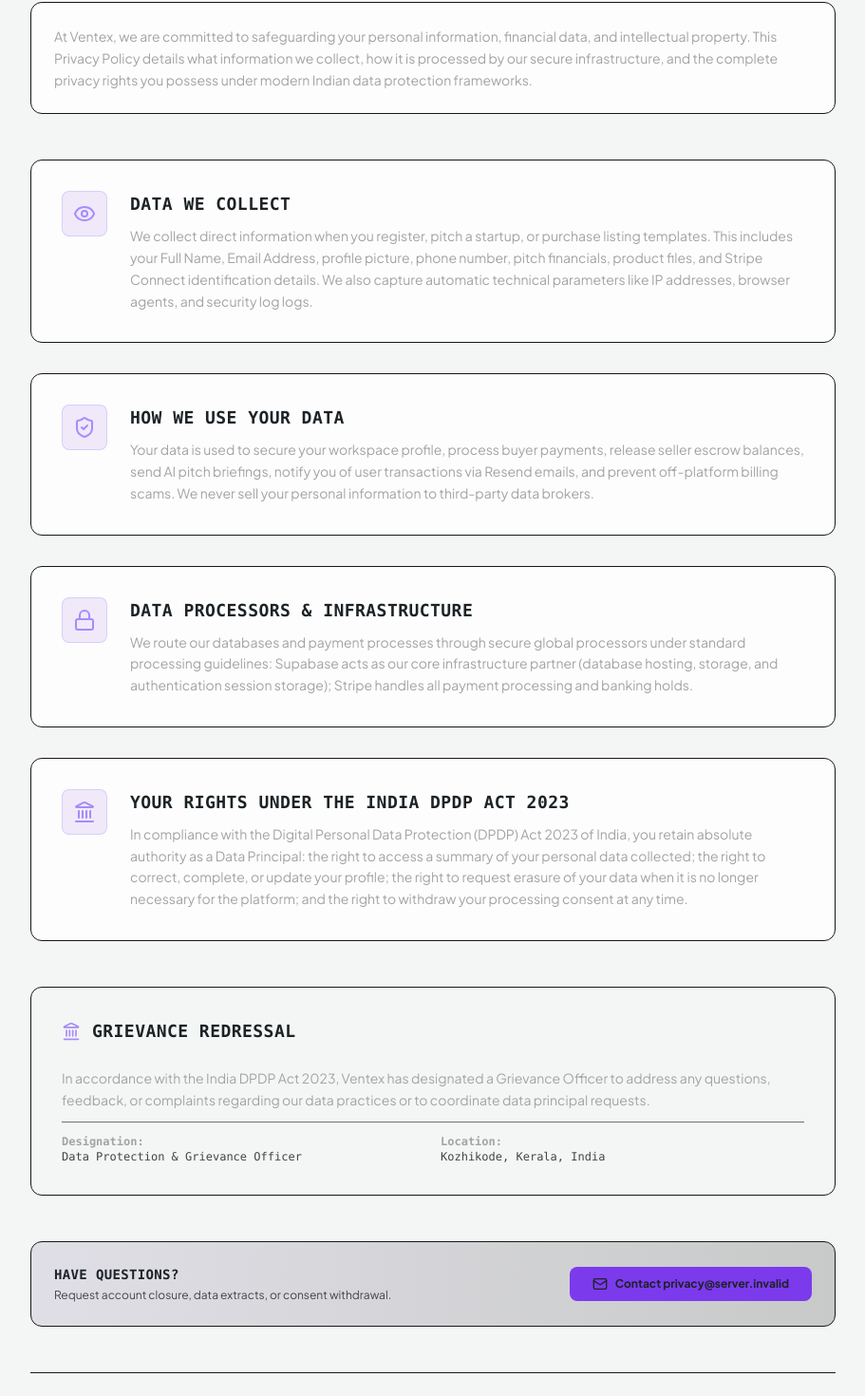
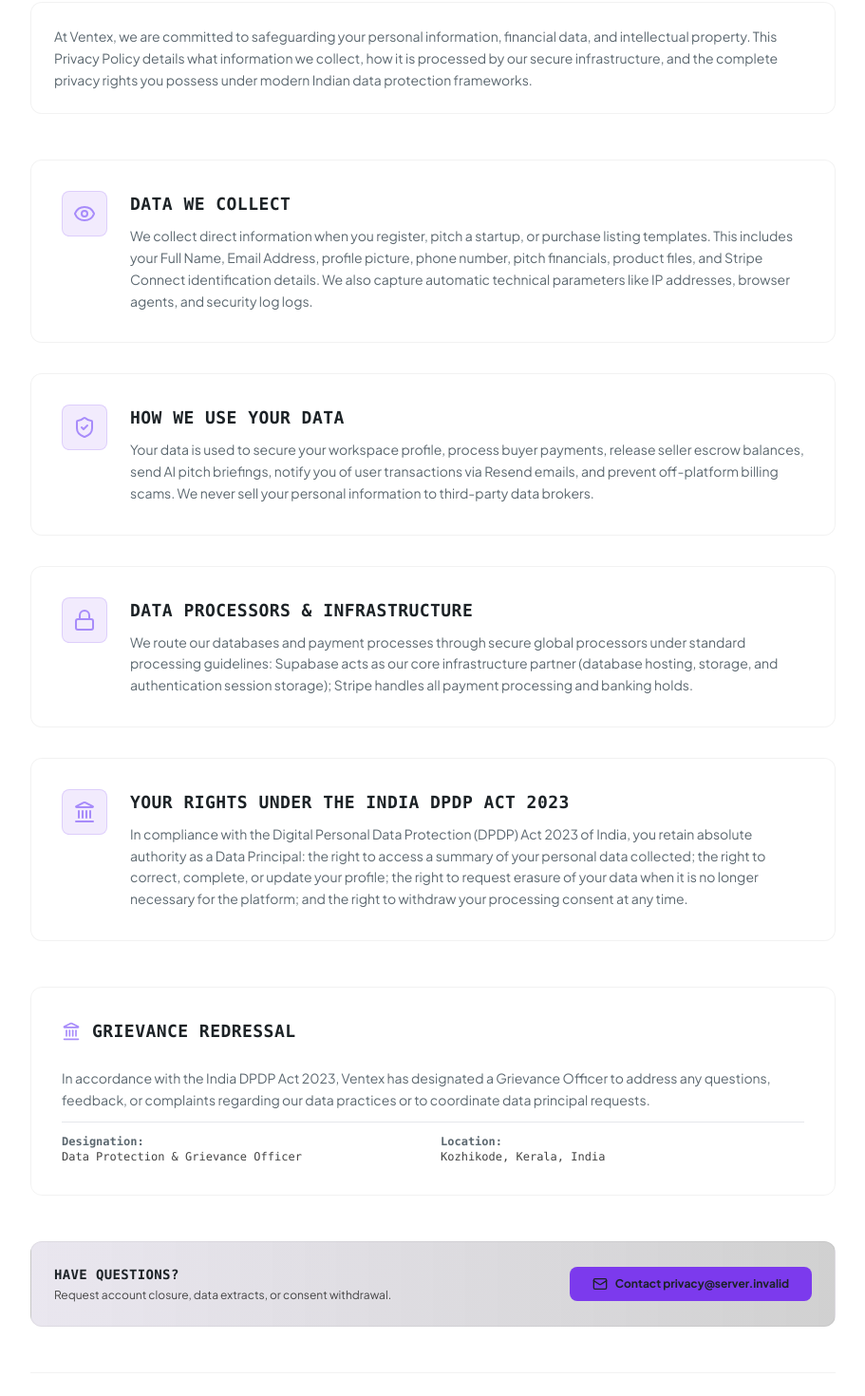
Before and after one commit to ventexx-official/ventex, a Next.js app: page /privacy in a window 1280 px wide. Shown: the part 299-1769 px from the top of the page at 95% size, without its empty margins (184-1095 px from the left). Built offline with nearby package versions, Linux system fonts and the light colour scheme; no server answers.

Commit message:
Fix text visibility in legal pages, restore section tracker, update default bg to white

```diff
--- a/app/delivery-policy/page.tsx
+++ b/app/delivery-policy/page.tsx
@@ -12,9 +12,9 @@ export const metadata: Metadata = {
 export default function DeliveryPolicyPage() {
  const supportEmail = process.env.NEXT_PUBLIC_SUPPORT_EMAIL || emailFor("support");
  return (
- <main className="min-h-screen bg-[var(--bg)] px-6 py-16 text-neutral-300">
+ <main className="min-h-screen bg-[var(--bg)] px-6 py-16 text-[var(--text)]">
  <article className="mx-auto max-w-4xl space-y-8">
- <header className="border-b border-neutral-800 pb-8">
+ <header className="border-b border-[var(--border)] pb-8">
  <p className="mb-3 font-mono text-xs uppercase tracking-[.16em] text-violet-400">Marketplace</p>
  <h1 className="text-4xl font-black uppercase tracking-tight text-[var(--text)] md:text-5xl">Delivery Policy</h1>
  <p className="mt-4 text-sm text-[var(--text3)]">Last updated: May 2026</p>
--- a/app/globals.css
+++ b/app/globals.css
@@ -3,7 +3,7 @@
 @tailwind utilities;
 
 :root {
-  --bg: #f4f6f5;
+  --bg: #ffffff;
   --bg2: #f8f8f8;
   --bg3: #f0f0f0;
   --border: rgba(0, 0, 0, 0.05);
--- a/app/live/page.tsx
+++ b/app/live/page.tsx
@@ -39,7 +39,7 @@ export default function LivePage() {
  <div>
  <p className="mono mb-3 text-xs uppercase tracking-[.16em] text-violet-300">Ventex Live</p>
  <h1 className="text-5xl font-black tracking-tight">Coming Soon</h1>
- <p className="mx-auto mt-4 max-w-xl text-sm leading-6 text-neutral-400">Monthly pitch nights are built but disabled until the owner enables Ventex Live from Admin → Feature Flags.</p>
+ <p className="mx-auto mt-4 max-w-xl text-sm leading-6 text-[var(--text2)]">Monthly pitch nights are built but disabled until the owner enables Ventex Live from Admin → Feature Flags.</p>
  </div>
  </main>
  );
--- a/app/marketplace/page.tsx
+++ b/app/marketplace/page.tsx
@@ -316,7 +316,7 @@ export default function MarketplacePage() {
  onChange={() => setSelectedCategory(cat)}
  className="w-4 h-4 text-[var(--text)] border-gray-300 focus:ring-[#222222]"
  />
- <span className={`text-sm font-medium transition-colors ${selectedCategory === cat ? 'text-[var(--text)] font-bold' : 'text-[var(--text2)] group-hover:text-[var(--text)] dark:group-hover:text-gray-300'}`}>
+ <span className={`text-sm font-medium transition-colors ${selectedCategory === cat ? 'text-[var(--text)] font-bold' : 'text-[var(--text2)] group-hover:text-[var(--text)] dark:group-hover:text-[var(--text3)]'}`}>
  {cat}
  </span>
  </label>
@@ -498,7 +498,7 @@ export default function MarketplacePage() {
 
  <div className="flex items-center gap-2 mb-3">
  <div className="flex items-center gap-1">
- <Star className={`w-3.5 h-3.5 ${product.average_rating > 0 ? 'fill-amber-400 text-amber-400' : 'text-gray-300 dark:text-[var(--text2)]'}`} />
+ <Star className={`w-3.5 h-3.5 ${product.average_rating > 0 ? 'fill-amber-400 text-amber-400' : 'text-[var(--text3)] dark:text-[var(--text2)]'}`} />
  <span className="text-xs font-bold text-[var(--text)] ">{product.average_rating > 0 ? product.average_rating.toFixed(1) : 'New'}</span>
  </div>
  {product.review_count > 0 && (
--- a/app/order-confirmation/page.tsx
+++ b/app/order-confirmation/page.tsx
@@ -344,7 +344,7 @@ function OrderConfirmationDetails() {
  className={`w-8 h-8 transition-colors ${
  star <= (hoverRating !== null ? hoverRating : rating)
  ? 'fill-amber-400 text-amber-400'
- : 'text-gray-300 dark:text-[var(--text)]'
+ : 'text-[var(--text3)] dark:text-[var(--text)]'
  }`}
  />
  </button>
--- a/app/orders/page.tsx
+++ b/app/orders/page.tsx
@@ -350,11 +350,11 @@ export default function OrdersDashboard() {
  {/* Order Info Row */}
  <div className="grid grid-cols-2 gap-3 py-3 border-t border-b border-[#F2F2F0] dark:border-[#222222] text-[10px] text-[var(--text2)] font-bold uppercase tracking-wider">
  <div className="space-y-0.5">
- <span className="text-[9px] font-medium block text-neutral-400">Purchased On</span>
+ <span className="text-[9px] font-medium block text-[var(--text2)]">Purchased On</span>
  <span className="text-[var(--text)] flex items-center gap-1"><Calendar className="w-3.5 h-3.5" /> {dateStr}</span>
  </div>
  <div className="space-y-0.5">
- <span className="text-[9px] font-medium block text-neutral-400">Total Paid</span>
+ <span className="text-[9px] font-medium block text-[var(--text2)]">Total Paid</span>
  <span className="text-xs font-black text-[var(--text)] ">₹{order.amount_paid.toLocaleString()}</span>
  </div>
  </div>
@@ -451,7 +451,7 @@ export default function OrdersDashboard() {
  className={`w-8 h-8 transition-colors ${
  star <= (hoverRating !== null ? hoverRating : rating)
  ? 'fill-amber-400 text-amber-400'
- : 'text-gray-300 dark:text-[var(--text)]'
+ : 'text-[var(--text3)] dark:text-[var(--text)]'
  }`}
  />
  </button>
--- a/app/privacy/page.tsx
+++ b/app/privacy/page.tsx
@@ -48,10 +48,10 @@ export default function PrivacyPage() {
  ];
 
  return (
- <div className="bg-[var(--bg)] text-neutral-300 min-h-screen py-16 md:py-24">
+ <div className="bg-[var(--bg)] text-[var(--text)] min-h-screen py-16 md:py-24">
  <div className="max-w-4xl mx-auto px-6 space-y-12">
  {/* Header */}
- <div className="space-y-4 border-b border-neutral-900 pb-10">
+ <div className="space-y-4 border-b border-[var(--border)] pb-10">
  <div className="text-xs font-mono tracking-widest text-violet-400 uppercase">
  Data Governance
  </div>
@@ -64,7 +64,7 @@ export default function PrivacyPage() {
  </div>
 
  {/* Introduction */}
- <div className="p-6 rounded-xl bg-[var(--card-bg)] border border-neutral-900 text-sm leading-relaxed text-neutral-400">
+ <div className="p-6 rounded-xl bg-[var(--card-bg)] border border-[var(--border)] text-sm leading-relaxed text-[var(--text2)]">
  At Ventex, we are committed to safeguarding your personal information, financial data, and intellectual property. This Privacy Policy details what information we collect, how it is processed by our secure infrastructure, and the complete privacy rights you possess under modern Indian data protection frameworks.
  </div>
 
@@ -75,7 +75,7 @@ export default function PrivacyPage() {
  return (
  <div
  key={index}
- className="p-8 rounded-xl bg-[var(--card-bg)] border border-neutral-900 hover:border-neutral-800 transition-all duration-300 flex flex-col md:flex-row gap-6 items-start group"
+ className="p-8 rounded-xl bg-[var(--card-bg)] border border-[var(--border)] hover:border-[var(--border)] transition-all duration-300 flex flex-col md:flex-row gap-6 items-start group"
  >
  <div className="w-12 h-12 rounded-lg bg-violet-600/10 border border-violet-500/20 flex items-center justify-center text-violet-400 shrink-0 group-hover:bg-violet-600/20 transition-all duration-300">
  <Icon className="w-6 h-6" />
@@ -84,7 +84,7 @@ export default function PrivacyPage() {
  <h2 className="text-lg font-bold text-[var(--text)] tracking-wide uppercase font-mono">
  {point.title}
  </h2>
- <p className="text-neutral-400 text-sm leading-relaxed">
+ <p className="text-[var(--text2)] text-sm leading-relaxed">
  {point.desc}
  </p>
  </div>
@@ -94,24 +94,24 @@ export default function PrivacyPage() {
  </div>
 
  {/* Grievance Officer Section */}
- <div className="p-8 rounded-xl bg-[var(--card-bg)]/60 border border-neutral-900 space-y-6">
+ <div className="p-8 rounded-xl bg-[var(--card-bg)]/60 border border-[var(--border)] space-y-6">
  <div className="flex items-center gap-3">
  <Landmark className="w-5 h-5 text-violet-400" />
  <h2 className="text-lg font-bold text-[var(--text)] tracking-wide uppercase font-mono">
  Grievance Redressal
  </h2>
  </div>
- <div className="text-neutral-400 text-sm leading-relaxed space-y-3">
+ <div className="text-[var(--text2)] text-sm leading-relaxed space-y-3">
  <p>
  In accordance with the India DPDP Act 2023, Ventex has designated a Grievance Officer to address any questions, feedback, or complaints regarding our data practices or to coordinate data principal requests.
  </p>
- <div className="pt-3 border-t border-neutral-900/60 grid grid-cols-1 sm:grid-cols-2 gap-4 text-xs font-mono text-[var(--text3)]">
+ <div className="pt-3 border-t border-[var(--border)]/60 grid grid-cols-1 sm:grid-cols-2 gap-4 text-xs font-mono text-[var(--text3)]">
  <div>
- <p className="font-bold text-neutral-400">Designation:</p>
+ <p className="font-bold text-[var(--text2)]">Designation:</p>
  <p>Data Protection & Grievance Officer</p>
  </div>
  <div>
- <p className="font-bold text-neutral-400">Location:</p>
+ <p className="font-bold text-[var(--text2)]">Location:</p>
  <p>Kozhikode, Kerala, India</p>
  </div>
  </div>
@@ -119,7 +119,7 @@ export default function PrivacyPage() {
  </div>
 
  {/* Contact Block */}
- <div className="p-6 rounded-xl border border-neutral-900 bg-gradient-to-r from-violet-950/10 to-neutral-900/20 flex flex-col sm:flex-row justify-between items-center gap-6">
+ <div className="p-6 rounded-xl border border-[var(--border)] bg-gradient-to-r from-violet-950/10 to-neutral-900/20 flex flex-col sm:flex-row justify-between items-center gap-6">
  <div className="space-y-1 text-center sm:text-left">
  <h3 className="font-bold text-[var(--text)] text-sm uppercase font-mono tracking-wide">
  Have Questions?
@@ -137,7 +137,7 @@ export default function PrivacyPage() {
  </div>
 
  {/* Compliance Footer */}
- <div className="text-center pt-6 border-t border-neutral-900 text-xs text-[var(--text3)] font-mono">
+ <div className="text-center pt-6 border-t border-[var(--border)] text-xs text-[var(--text3)] font-mono">
  <p>&copy; {currentYear} Ventex. Built for India&apos;s builders.</p>
  </div>
  </div>
--- a/app/refund-policy/page.tsx
+++ b/app/refund-policy/page.tsx
@@ -12,9 +12,9 @@ export const metadata: Metadata = {
 export default function RefundPolicyPage() {
  const supportEmail = process.env.NEXT_PUBLIC_SUPPORT_EMAIL || emailFor("support");
  return (
- <main className="min-h-screen bg-[var(--bg)] px-6 py-16 text-neutral-300">
+ <main className="min-h-screen bg-[var(--bg)] px-6 py-16 text-[var(--text)]">
  <article className="mx-auto max-w-4xl space-y-8">
- <header className="border-b border-neutral-800 pb-8">
+ <header className="border-b border-[var(--border)] pb-8">
  <p className="mb-3 font-mono text-xs uppercase tracking-[.16em] text-violet-400">Payments</p>
  <h1 className="text-4xl font-black uppercase tracking-tight text-[var(--text)] md:text-5xl">Refund and Cancellation Policy</h1>
  <p className="mt-4 text-sm text-[var(--text3)]">Last updated: May 2026</p>
--- a/components/Layout.tsx
+++ b/components/Layout.tsx
@@ -23,6 +23,7 @@ export default function Layout({ children }: { children: React.ReactNode }) {
         {children}
       </main>
       {!hideNav && <Footer />}
+      {pathname === '/' && <FloatingStatusRail />}
     </div>
   );
 }
```
Also changed, not shown: app/marketplace/[id]/page.tsx (+4 -4 lines), app/seller-agreement/page.tsx (+7 -7 lines), app/terms/page.tsx (+7 -7 lines).
